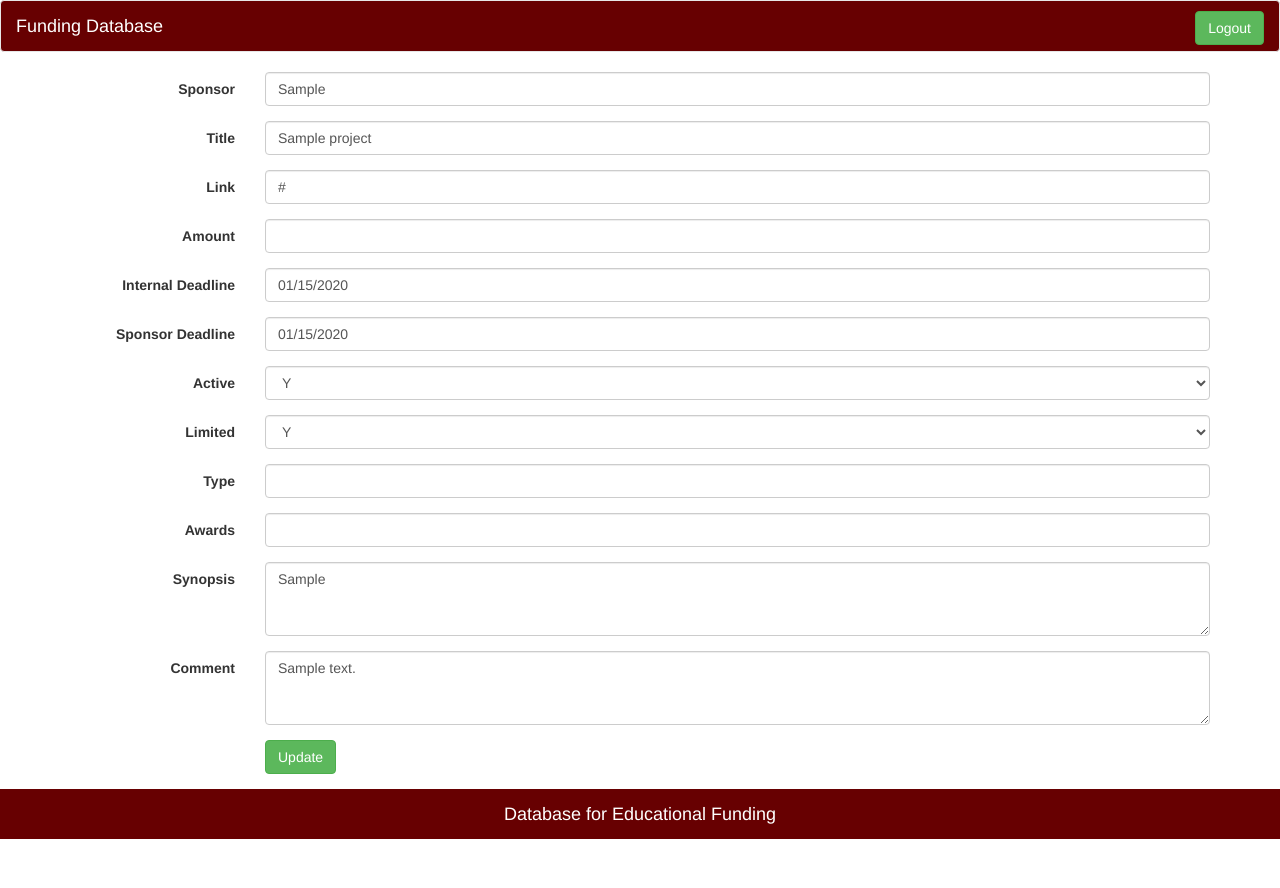
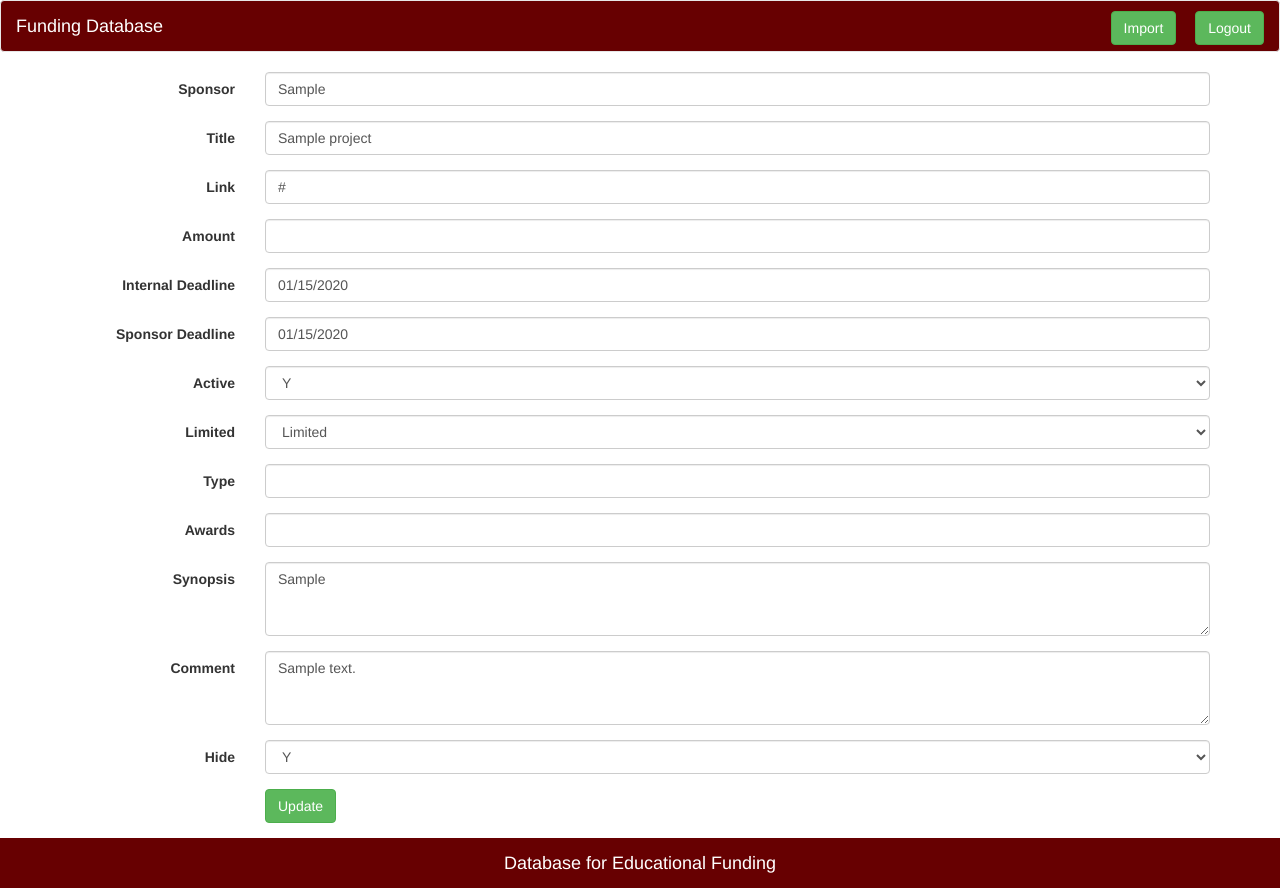
Before and after one commit to nevernervous/database_funding, a Django app: page /project/1/ in a window 1280 px wide. Before the commit the page ends 839 px from the top, so only its background shows below. Run offline with Django 3.2, Linux system fonts and the light colour scheme; a user stored in the database is signed in; tables that the repository leaves empty hold one stand-in row (values such as "Sample post"); some libraries are stand-ins or nearby versions.

Commit message:
added some new features.

```diff
--- a/app/admin.py
+++ b/app/admin.py
@@ -9,5 +9,5 @@ class ProjectAdmin(admin.ModelAdmin):
     list_display = ('sponsor', 'title', 'link', 'amount', 'deadline', 'synopsis', 'active')
 
 
-admin.site.site_header = 'Administration'
+admin.site.site_header = 'Database Edit'
 admin.site.register(Project, ProjectAdmin)
--- a/app/models.py
+++ b/app/models.py
@@ -13,6 +13,7 @@ class Project(models.Model):
     active = models.CharField(max_length=1, default='Y', null=True)
     sponsor_deadline = models.DateField(blank=True, null=True)
     type = models.TextField(null=True)
-    limited = models.CharField(max_length=1, default='Y')
+    limited = models.CharField(max_length=100)
     awards = models.TextField(null=True)
     comment = models.TextField(null=True)
+    hide = models.BooleanField(default=False)
--- a/app/views.py
+++ b/app/views.py
@@ -7,7 +7,6 @@ from openpyxl import load_workbook
 from datetime import datetime
 
 from .models import Project
-
 
 # Create your views here.
 
@@ -62,7 +61,7 @@ class HomeView(View):
             else:
                 projects = Project.objects.all().order_by('deadline')
         else:
-            projects = Project.objects.filter(active='Y').order_by('deadline')
+            projects = Project.objects.filter(active='Y', hide=False).order_by('deadline')
         data = list(projects.values())
         return JsonResponse(data, safe=False)
 
@@ -80,6 +79,8 @@ class ImportDataView(View):
             title = row[6].value
             link = row[7].value
             amount = row[9].value
+            if not isinstance(amount, int):
+                amount = ''
             deadline = row[13].value
             if isinstance(deadline, str):
                 deadline = None
@@ -137,6 +138,11 @@ class ProjectView(View):
         else:
             project.deadline = None
         project.comment = request.POST.get('comment')
+        hide = request.POST.get('hide')
+        if hide == 'Y':
+            project.hide = True
+        else:
+            project.hide = False
         project.save()
 
         return render(request, self.template_name, {'project': project})
--- a/database_founding/settings.py
+++ b/database_founding/settings.py
@@ -130,3 +130,5 @@ STATICFILES_DIRS = (
 
 MEDIA_URL = '/media/'
 MEDIA_ROOT = os.path.join(BASE_DIR, 'media')
+
+LOGIN_URL = '/admin/login'
--- a/static/css/app.css
+++ b/static/css/app.css
@@ -52,3 +52,11 @@
     color: white;
     font-size: 18px;
 }
+
+table.dataTable thead .sorting:after {
+    opacity: 0.7;
+}
+
+table.dataTable thead .sorting:after, table.dataTable thead .sorting_asc:after, table.dataTable thead .sorting_desc:after, table.dataTable thead .sorting_asc_disabled:after, table.dataTable thead .sorting_desc_disabled:after {
+    opacity: 1;
+}
--- a/templates/include/navbar.html
+++ b/templates/include/navbar.html
@@ -6,10 +6,13 @@
         </div>
         <div class="navbar-right">
             {% if user.is_superuser %}
-{#                <a href="/funding_database/admin/app/project/" class="btn btn-success" style="margin-top: 10px; margin-right: 15px">Edit Database</a>#}
-                <a href="/funding_database/admin/logout" class="btn btn-success" style="margin-top: 10px; margin-right: 15px">Logout</a>
+                {#                <a href="/funding_database/admin/app/project/" class="btn btn-success" style="margin-top: 10px; margin-right: 15px">Edit Database</a>#}
+                <a class="btn btn-success" onclick="document.getElementById('fileInput').click();"
+                   style="margin-top: 10px; margin-right: 15px">Import</a>
+                <a href="/funding_database/admin/logout" class="btn btn-success"
+                   style="margin-top: 10px; margin-right: 15px">Logout</a>
             {% else %}
-                <a href="admin" class="btn btn-success" style="margin-top: 10px; margin-right: 15px">Login</a>
+                <a href="admin/login/?next=/" class="btn btn-success" style="margin-top: 10px; margin-right: 15px">Login</a>
             {% endif %}
         </div>
     </div>
--- a/templates/project/update.html
+++ b/templates/project/update.html
@@ -3,7 +3,8 @@
 
 {% block content %}
     <div class="container">
-        <form class="form-horizontal" action="{% url 'project_view' project.id %}" style="margin-top: 20px" method="POST">
+        <form class="form-horizontal" action="{% url 'project_view' project.id %}" style="margin-top: 20px"
+              method="POST">
             {% csrf_token %}
             <div class="form-group">
                 <label class="control-label col-sm-2" for="sponsor">Sponsor</label>
@@ -33,15 +34,16 @@
             <div class="form-group">
                 <label class="control-label col-sm-2" for="deadline">Internal Deadline</label>
                 <div class="col-sm-10">
-                    <input class="form-control" name="deadline" value="{{ project.deadline |date:"SHORT_DATE_FORMAT"}}"
-                    data-date-format="mm/dd/yyyy" data-provide="datepicker">
+                    <input class="form-control" name="deadline" value="{{ project.deadline |date:"SHORT_DATE_FORMAT" }}"
+                           data-date-format="mm/dd/yyyy" data-provide="datepicker">
                 </div>
             </div>
             <div class="form-group">
                 <label class="control-label col-sm-2" for="sponsor_deadline">Sponsor Deadline</label>
                 <div class="col-sm-10">
-                    <input class="form-control" name="sponsor_deadline" value="{{ project.sponsor_deadline |date:"SHORT_DATE_FORMAT"}}"
-                    data-date-format="mm/dd/yyyy" data-provide="datepicker">
+                    <input class="form-control" name="sponsor_deadline"
+                           value="{{ project.sponsor_deadline |date:"SHORT_DATE_FORMAT" }}"
+                           data-date-format="mm/dd/yyyy" data-provide="datepicker">
                 </div>
             </div>
             <div class="form-group">
@@ -57,8 +59,11 @@
                 <label class="control-label col-sm-2" for="limited">Limited</label>
                 <div class="col-sm-10">
                     <select class="form-control" name="limited">
-                        <option value="Y" {% if project.limited == 'Y' %} selected {% endif %}>Y</option>
-                        <option value="N" {% if project.limited == 'N' %} selected {% endif %}>N</option>
+                        <option value="Limited" {% if project.limited == 'Limited' %} selected {% endif %}>Limited
+                        </option>
+                        <option value="Not Limited" {% if project.limited == 'Not Limited' %} selected {% endif %}>Not
+                            Limited
+                        </option>
                     </select>
                 </div>
             </div>
@@ -78,13 +83,23 @@
             <div class="form-group">
                 <label class="control-label col-sm-2" for="synopsis">Synopsis</label>
                 <div class="col-sm-10">
-                    <textarea class="form-control" name="synopsis" rows="3">{{ project.synopsis | default:"" }}</textarea>
+                    <textarea class="form-control" name="synopsis"
+                              rows="3">{{ project.synopsis | default:"" }}</textarea>
                 </div>
             </div>
             <div class="form-group">
                 <label class="control-label col-sm-2" for="comment">Comment</label>
                 <div class="col-sm-10">
                     <textarea class="form-control" name="comment" rows="3">{{ project.comment | default:"" }}</textarea>
+                </div>
+            </div>
+            <div class="form-group">
+                <label class="control-label col-sm-2" for="active">Hide</label>
+                <div class="col-sm-10">
+                    <select class="form-control" name="hide">
+                        <option value="Y" {% if project.hide %} selected {% endif %}>Y</option>
+                        <option value="N" {% if not project.hide %} selected {% endif %}>N</option>
+                    </select>
                 </div>
             </div>
             <div class="form-group">
```
Also changed, not shown: templates/home/index.html (+7 -25 lines).
